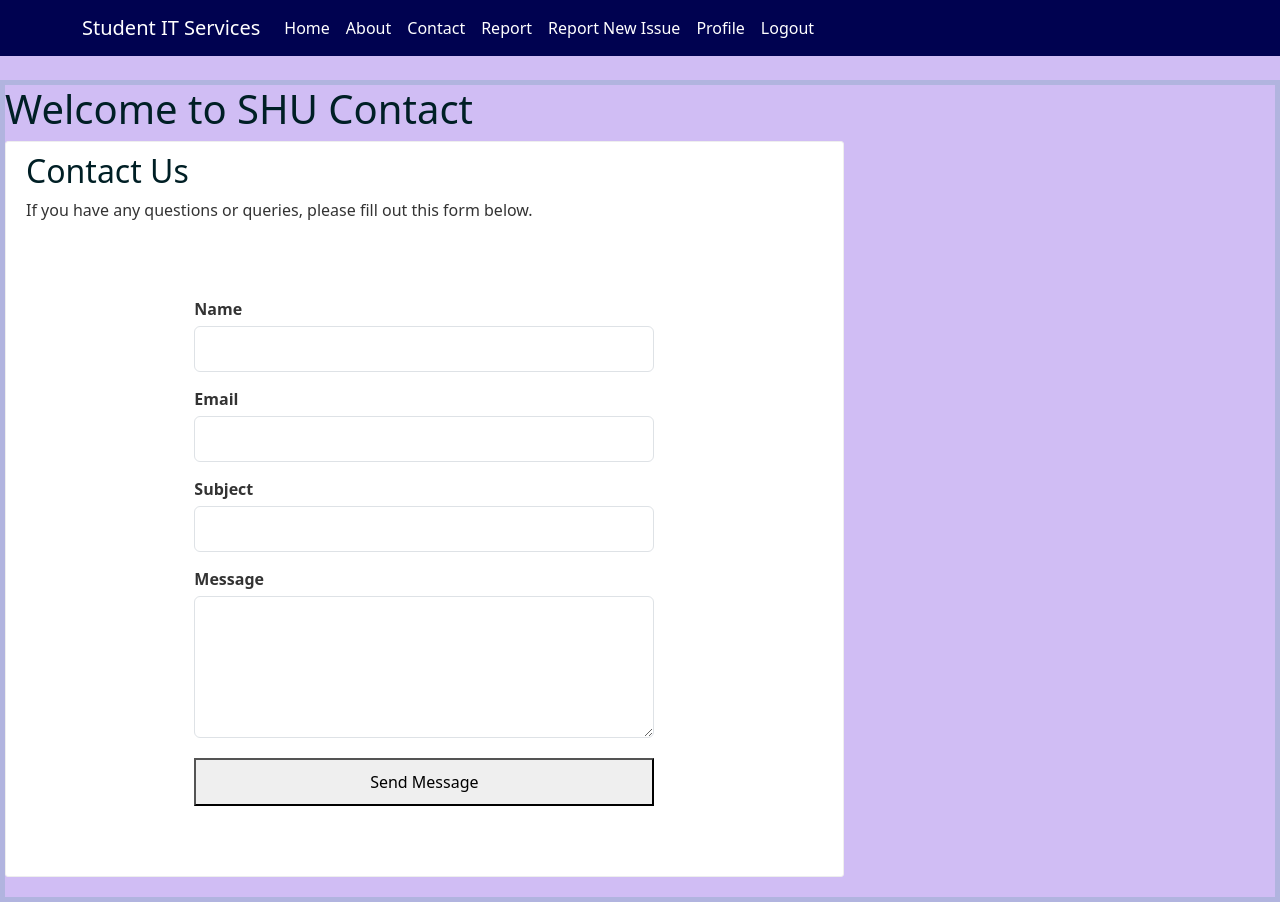
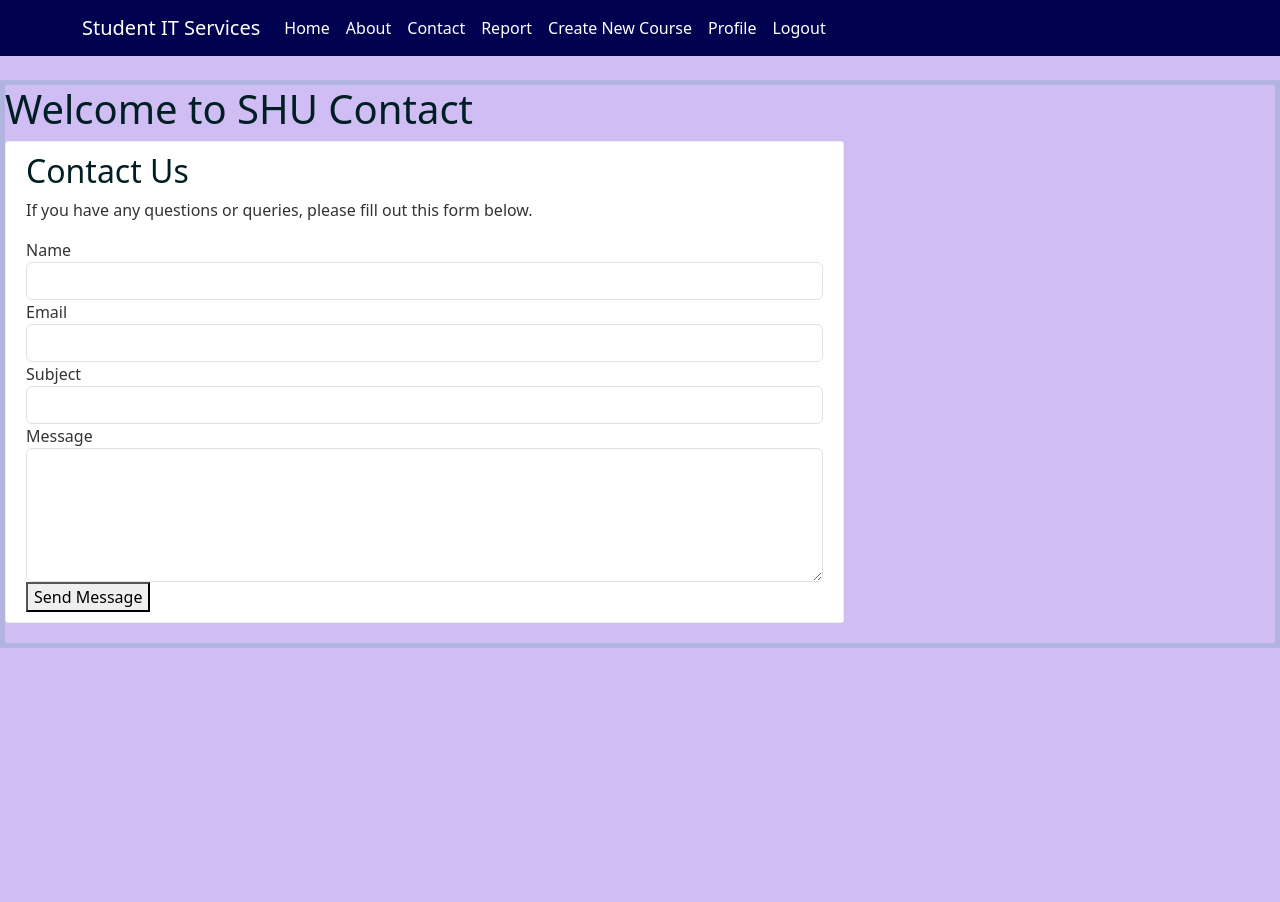
Before and after one commit to LewisBrown44/FINALYEARPROJECTREPOSITORY, a Django app: page /itreporting/contact in a window 1280 px wide. After the commit the page ends 648 px from the top, so only its background shows below. Run offline with Django 5.2, Linux system fonts and the light colour scheme; a user stored in the database is signed in.

Commit message:
Renaming Issue pages to Course pages

```diff
--- a/itreporting/static/css/styles.css
+++ b/itreporting/static/css/styles.css
@@ -107,32 +107,3 @@ nav.navbar {
 .site-header .navbar-brand:hover {
   color: #f0e6d6 !important;
 }
-
-
-
-.contact-form {
-  max-width: 500px;
-  margin: 40px auto;
-  padding: 20px;
-}
-
-.contact-form label {
-  display: block;
-  margin-top: 15px;
-  font-weight: bold;
-}
-
-.contact-form input,
-.contact-form textarea {
-  width: 100%;
-  padding: 10px;
-  margin-top: 5px;
-  box-sizing: border-box;
-}
-
-.contact-form button {
-  margin-top: 20px;
-  padding: 10px;
-  width: 100%;
-  cursor: pointer;
-}
--- a/itreporting/templates/itreporting/base.html
+++ b/itreporting/templates/itreporting/base.html
@@ -33,7 +33,7 @@
 
                    <div class="navbar-nav">
                         {% if user.is_authenticated %}
-                            <a class="nav-item nav-link" href="{% url 'itreporting:issue-create' %}">Report New Issue</a>
+                            <a class="nav-item nav-link" href="{% url 'itreporting:issue-create' %}">Create New Course</a>
                             <a class="nav-item nav-link" href="{% url 'profile' %}">Profile</a>
                             <form method="post" id="frm_logout" action="{% url 'logout' %}" style="display:inline;">
                                 {% csrf_token %}
--- a/itreporting/templates/itreporting/home.html
+++ b/itreporting/templates/itreporting/home.html
@@ -8,9 +8,9 @@
 <div class="col-md-4">
     <div class="content-section">
         <h3>General Information</h3>
-        <p class='text-muted'>Here you can find all the information you need about Sheffield Hallam Universities reported IT issues.
+        <p class='text-muted'>Here you can find all the information you need about Sheffield Hallam Universities IT issues Courses.
           <ul class="list-group">
-            <li class="list-group-item list-group-item-light">Latest Issues Reported</li>
+            <li class="list-group-item list-group-item-light">Latest IT Courses Listed</li>
             <li class="list-group-item list-group-item-light">About SHU</li>
             <li class="list-group-item list-group-item-light">Register</li>
             <li class="list-group-item list-group-item-light">Upcoming Events</li>
--- a/itreporting/templates/itreporting/issue_confirm_delete.html
+++ b/itreporting/templates/itreporting/issue_confirm_delete.html
@@ -10,7 +10,7 @@
 
         <fieldset class="form-group">
 
-            <legend class="border-bottom mb-4">Delete IT issue</legend>
+            <legend class="border-bottom mb-4">Delete IT Course</legend>
 
 
         </fieldset>
--- a/itreporting/templates/itreporting/issue_detail.html
+++ b/itreporting/templates/itreporting/issue_detail.html
@@ -3,14 +3,14 @@
 
 {% block content %}
 
-    <h1>IT Issues Reported</h1>
+    <h1>IT Courses</h1>
         <article class="media content-section">
             <div class="media-body">
                 <div class="article-metadata">
                     <a class="mr-2" href="#">{{ object.author.profile }}</a>
                     <small class="text-muted">{{ object.date_submitted }}</small>
                 </div>
-                <h2 class="article-title">{{ object.type    }} Issue in Room {{object.room}}</h2>
+                <h2 class="article-title">{{ object.type    }} Room {{object.room}}</h2>
                 <p class="article-content">{{ object.details }}</p>
                         {% if object.author == user %}
 
--- a/itreporting/templates/itreporting/issue_form.html
+++ b/itreporting/templates/itreporting/issue_form.html
@@ -10,7 +10,7 @@
         {% csrf_token %}
         <fieldset class="form-group">
 
-            <legend class="borer-bottom mb-4"> Report IT Issue </legend>
+            <legend class="borer-bottom mb-4"> Create IT Course </legend>
             {{ form|crispy }}
 
         </fieldset>
--- a/itreporting/templates/itreporting/report.html
+++ b/itreporting/templates/itreporting/report.html
@@ -4,7 +4,7 @@
 {% block content %}
 
 
-    <h1>Issues Reported</h1>
+    <h1>Create Course</h1>
     {% for issue in issues %}
         <article class="media content-section">
         <img class="rounded-circle article-img" src="{{ issue.author.profile.image.url }}"/>
```
Also changed, not shown: itreporting/templates/itreporting/about.html (+1 -29 lines).
